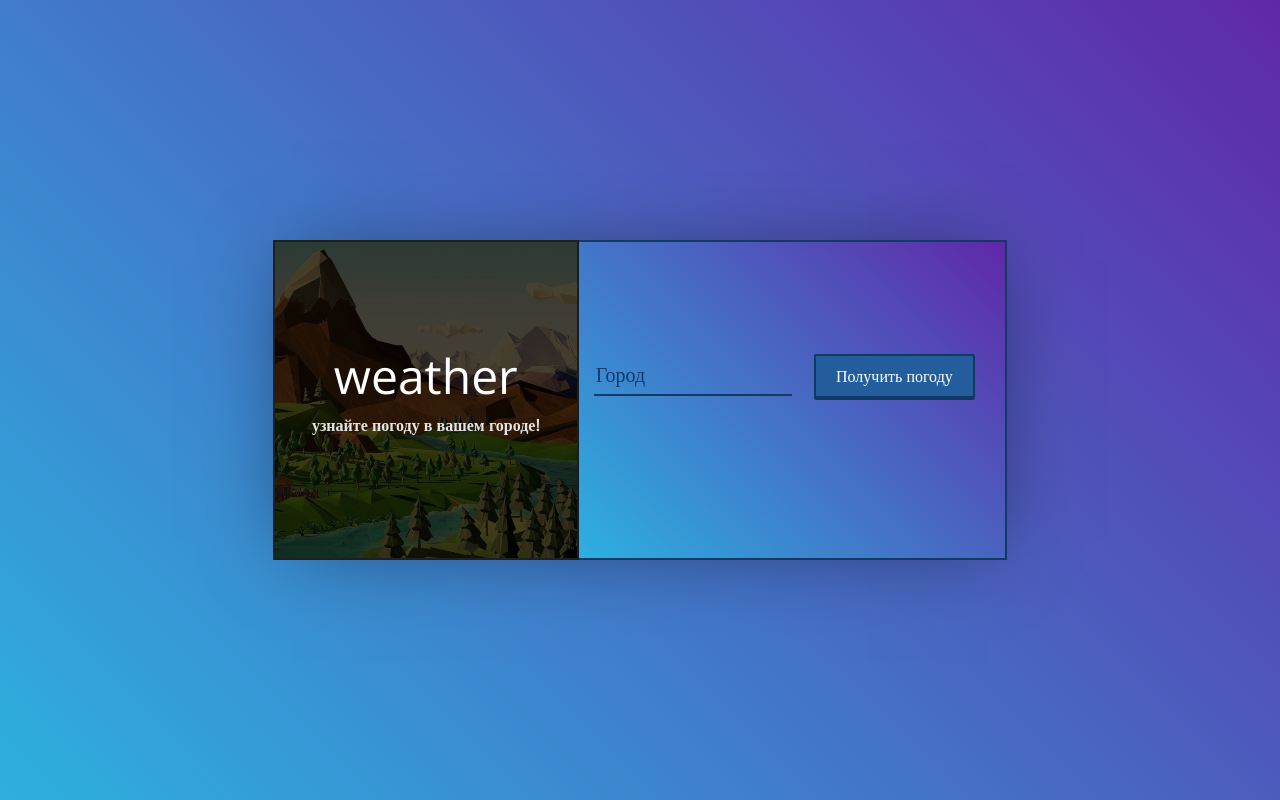
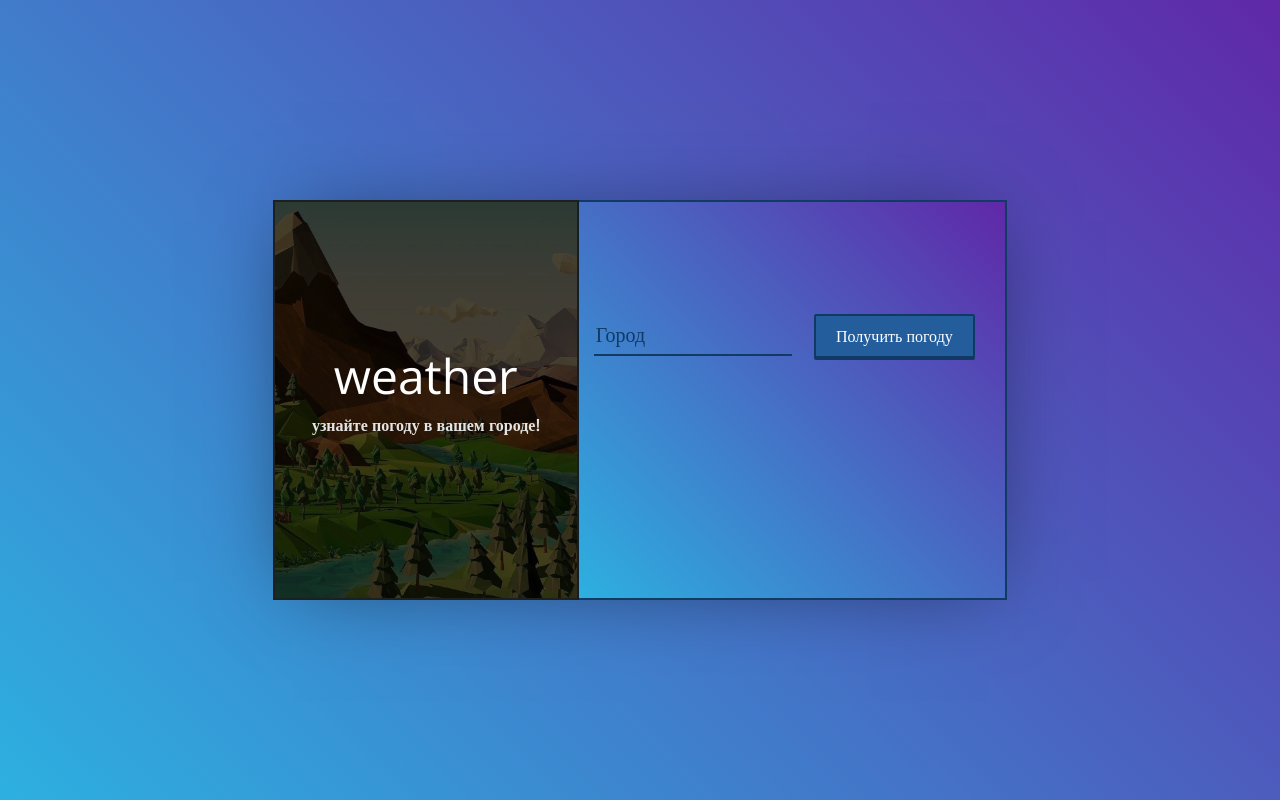
Before and after one commit to Yurii07/cities, a React (Create React App) app: page / in a window 1280 px wide. Built offline with nearby package versions, Linux system fonts and the light colour scheme.

Commit message:
update form width

```diff
--- a/src/App.css
+++ b/src/App.css
@@ -26,7 +26,7 @@ body {
 }
 
 .info {
-    height: 40vh;
+    height: 50vh;
     background: url("img/polygon.jpg") center center no-repeat;
     background-blend-mode: multiply;
     background-color: #484747;
@@ -45,7 +45,7 @@ form {
 }
 
 .form {
-    height: 40vh;
+    height: 50vh;
     border-top: 2px solid #113a65;
     border-bottom: 2px solid #113a65;
     border-right: 2px solid #113a65;
```
